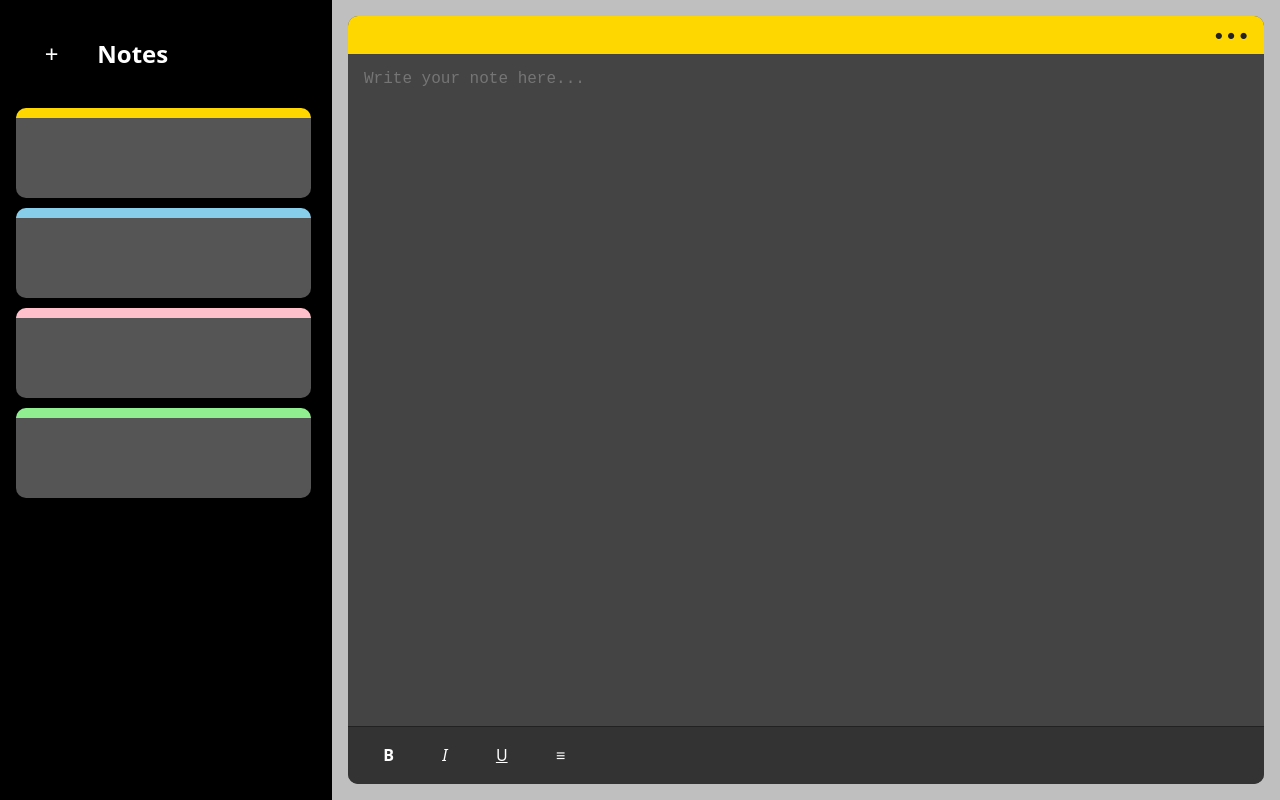
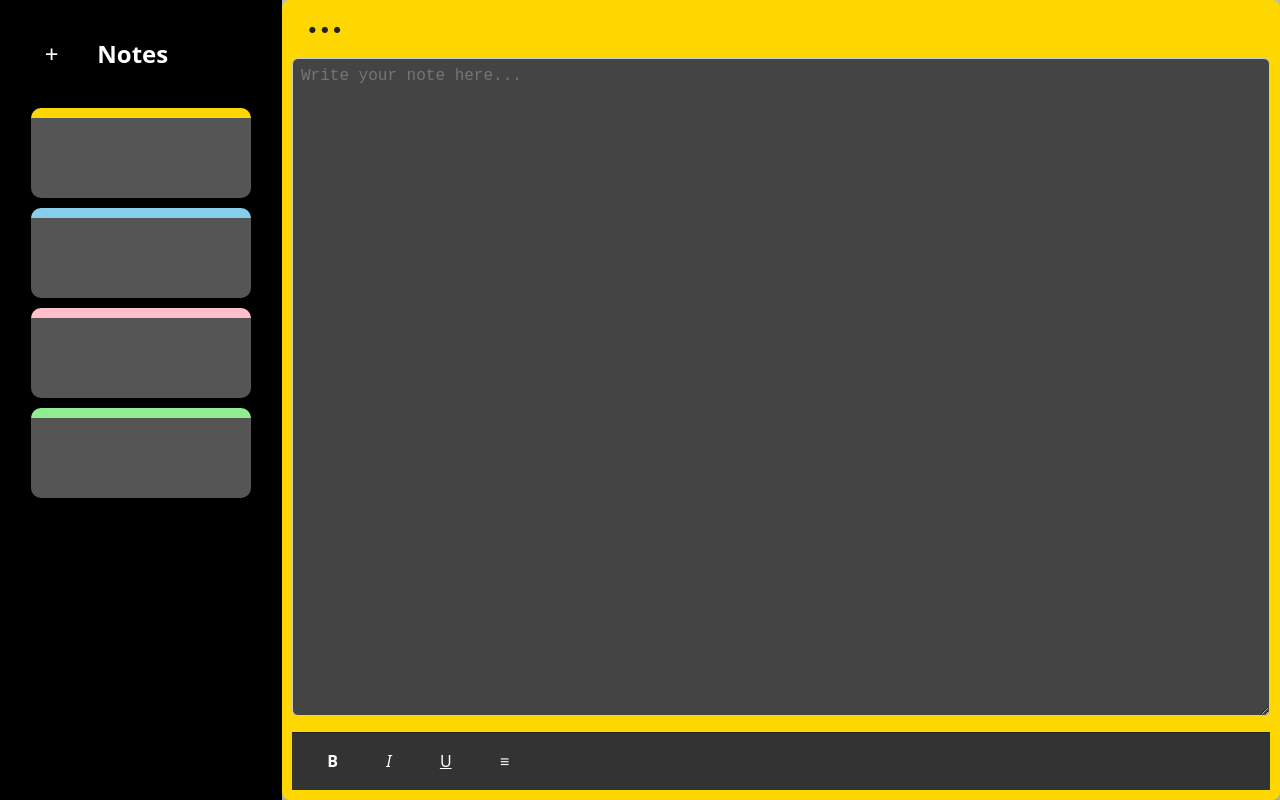
Before and after one commit to kinglaxuss/softdev3-final-project, a React app in the folder frontend/: page / in a window 1280 px wide. Built offline with nearby package versions, Linux system fonts and the light colour scheme; the HTML template or start-up script is replaced by a standard one.

Commit message:
fix editor

```diff
--- a/frontend/src/components/Editor.tsx
+++ b/frontend/src/components/Editor.tsx
@@ -1,13 +1,99 @@
-import React from "react";
+import React, { useState } from "react";
 import EditorFooter from "./EditorFooter";
 
 const Editor: React.FC = () => {
+  const [color, setColor] = useState<"gold" | "skyblue" | "pink" | "lightgreen">("gold");
+  const [menuOpen, setMenuOpen] = useState(false);
+
+  const toggleMenu = () => setMenuOpen(!menuOpen);
+
   return (
-    <div className="editor">
-      <div className="editor-header yellow">
-        <div className="menu-dots">● ● ●</div>
+    <div
+      className="editor"
+      style={{
+        backgroundColor: color,
+        position: "relative",
+        padding: "10px",
+        borderRadius: "8px",
+        display: "flex",
+        flexDirection: "column",
+        height: "100%",
+      }}
+    >
+      {/* Editor Header */}
+      <div
+        className="editor-header"
+        style={{
+          display: "flex",
+          alignItems: "center",
+          justifyContent: "space-between",
+          backgroundColor: color, // header matches selected color
+          padding: "0.5rem 1rem",
+          borderRadius: "6px",
+        }}
+      >
+        <div className="menu-dots" style={{ cursor: "pointer" }} onClick={toggleMenu}>
+          ● ● ●
+        </div>
       </div>
-      <textarea className="editor-content" placeholder="Write your note here..."></textarea>
+
+      {/* Dropdown Menu */}
+      {menuOpen && (
+        <div
+          className="menu-dropdown"
+          style={{
+            position: "absolute",
+            top: "40px",
+            right: "10px",
+            background: "#fff",
+            border: "1px solid #ccc",
+            borderRadius: "6px",
+            padding: "10px",
+            zIndex: 10,
+            boxShadow: "0 2px 5px rgba(0,0,0,0.2)",
+            minWidth: "120px",
+          }}
+        >
+          {/* Color options */}
+          <div style={{ display: "flex", gap: "5px", marginBottom: "8px" }}>
+            {["gold", "skyblue", "pink", "lightgreen"].map((c) => (
+              <div
+                key={c}
+                onClick={() => setColor(c as any)}
+                style={{
+                  width: "20px",
+                  height: "20px",
+                  borderRadius: "50%",
+                  backgroundColor: c,
+                  cursor: "pointer",
+                  border: color === c ? "2px solid black" : "1px solid gray",
+                }}
+              ></div>
+            ))}
+          </div>
+          {/* Delete Note placeholder */}
+          <div style={{ cursor: "pointer", color: "red" }}>Delete Note</div>
+        </div>
+      )}
+
+      {/* Editor Content */}
+      <textarea
+        className="editor-content"
+        placeholder="Write your note here..."
+        style={{
+          width: "100%",
+          flexGrow: 1,
+          marginTop: "10px",
+          padding: "8px",
+          borderRadius: "6px",
+          border: "1px solid #ccc",
+          resize: "vertical",
+          backgroundColor: "#444",
+          color: "white",
+          outline: "none",
+        }}
+      ></textarea>
+
       <EditorFooter />
     </div>
   );
--- a/frontend/src/css/notes.css
+++ b/frontend/src/css/notes.css
@@ -39,7 +39,8 @@
   display: flex;
   flex-direction: column;
   gap: 10px;
-  padding-right: 5px; /* space for scrollbar */
+  padding-right: 15px; /* space for scrollbar */
+  padding-left: 15px;
 }
 
 .note-card {
@@ -60,15 +61,17 @@
 .note-card.pink { border-top: 10px solid pink; }
 .note-card.green { border-top: 10px solid lightgreen; }
 
-/* Editor fills remaining space */
 .editor {
-  flex-grow: 1;
   display: flex;
   flex-direction: column;
-  margin: 1rem;
+  margin: auto;
   border-radius: 10px;
   background: #444;
+  width: 1300px;
+  height: 800px;
   overflow: hidden;
+  box-sizing: border-box;
+  box-shadow: 0 4px 8px rgba(0,0,0,0.2);
 }
 
 .editor-header {
@@ -91,6 +94,10 @@
   color: white;
   resize: none;
   width: 100%;
+  max-width: 150vh;
+  margin: 1rem auto;
+  border-radius: 6px;
+  box-sizing: border-box;
 }
 
 .editor-footer {
```
